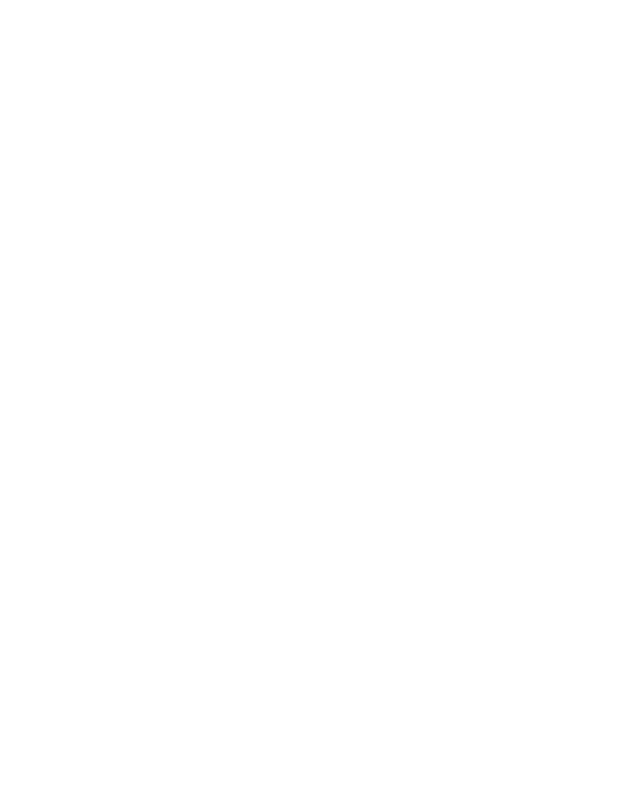
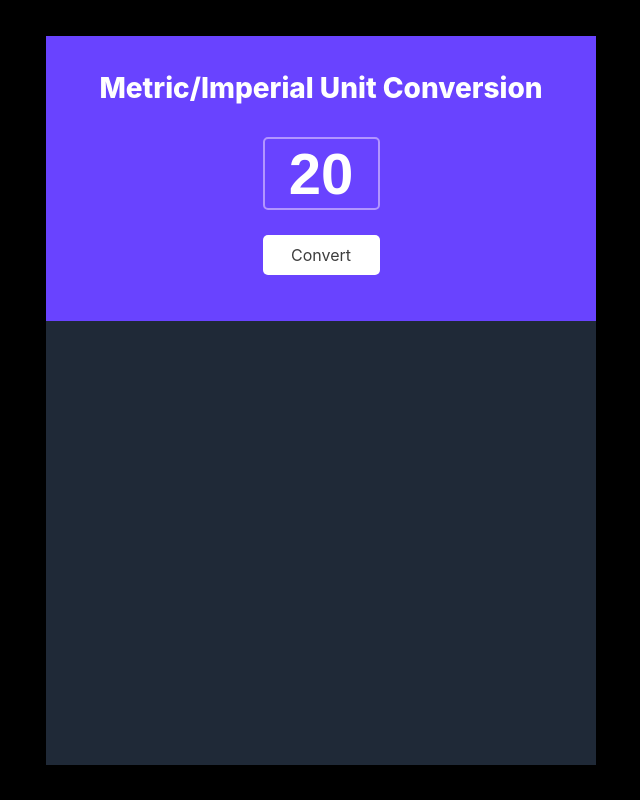
Before and after one commit to goldenokeama/unit-converter, a website built with Vite: page index.html in a window 1280 px wide. Shown: the whole page, without its empty margins (319-959 px from the left). Built offline with nearby package versions, Linux system fonts and the light colour scheme.

Commit message:
completed the UI of the top section of the app

```diff
--- a/index.css
+++ b/index.css
@@ -1,7 +1,79 @@
 * {
   box-sizing: border-box;
+  margin: 0;
 }
 
+html,
 body {
   margin: 0;
+  padding: 0;
+  font-family: Inter, "Segoe UI", Roboto, "Helvetica Neue", Arial, sans-serif;
+  background-color: black;
+  height: 100vh;
+
+  display: flex;
+  justify-content: center;
+  align-items: center;
 }
+
+.container {
+  width: 550px;
+  height: 729px;
+  background-color: #1f2937;
+}
+
+.top-container {
+  width: 550px;
+  height: 285px;
+  background: #6943ff;
+  color: #ffffff;
+
+  display: flex;
+  flex-direction: column;
+  align-items: center;
+  /* justify-content: space-around; */
+  padding: 33px 50px;
+}
+
+.top-container .top-text {
+  font-size: 1.75rem;
+  line-height: 38px;
+
+  font-weight: 800;
+  text-align: center;
+  margin-bottom: 30px;
+}
+
+.top-container .number-input {
+  width: 117px;
+  line-height: 83px;
+  background: transparent;
+  border: 2px solid #b295ff;
+  border-radius: 5px;
+
+  font-weight: 800;
+  font-size: 3.63rem;
+  line-height: 24.39px;
+  color: inherit;
+  text-align: center;
+  outline: none;
+
+  margin-bottom: 25px;
+}
+
+.top-container .btn-convert {
+  display: block;
+  outline: none;
+  width: 117px;
+  background: #ffffff;
+  border: none;
+  border-radius: 5px;
+
+  font-size: 1rem;
+  font-family: inherit;
+  padding: 8px 16px;
+  line-height: 24px;
+  font-weight: 500px;
+
+  color: #3d3d3d;
+}
--- a/index.html
+++ b/index.html
@@ -4,7 +4,21 @@
     <link rel="stylesheet" href="index.css" />
   </head>
   <body>
-    <div class="container"></div>
+    <div class="container">
+      <div class="top-container">
+        <h1 class="top-text">Metric/Imperial Unit Conversion</h1>
+        <input
+          class="number-input"
+          type="text"
+          inputmode="numeric"
+          pattern="[0-9]*"
+          placeholder="10"
+          value="20"
+        />
+
+        <button class="btn-convert">Convert</button>
+      </div>
+    </div>
     <script src="index.js" type="module"></script>
   </body>
 </html>
```
